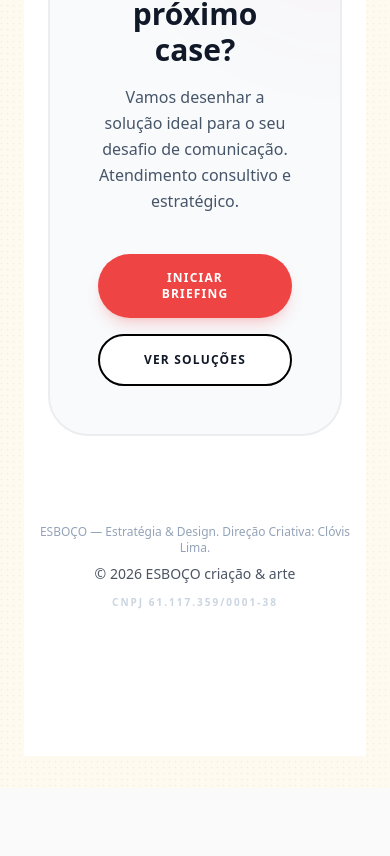
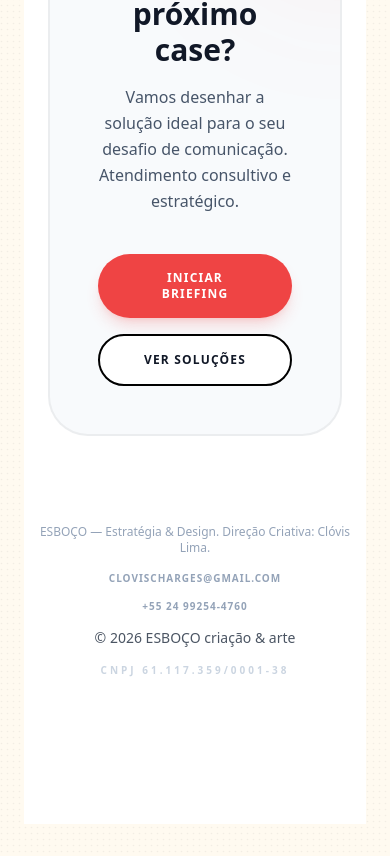
Before and after one commit to alexandrevrabandonada-oss/clovislimacomunicacoes, a Next.js app: page /cases in a window 390 px wide. Shown: the part 3728-4584 px from the top of the page. Before the commit the page ends 4516 px from the top, so only its background shows below. Built offline with nearby package versions, Linux system fonts and the light colour scheme; no server answers.

Commit message:
feat: update contact information (phone & email)

```diff
--- a/src/components/ContactForm.tsx
+++ b/src/components/ContactForm.tsx
@@ -76,8 +76,8 @@ export default function ContactForm() {
   const widgetIdRef = useRef<string | null>(null)
 
   const turnstileSiteKey = process.env.NEXT_PUBLIC_TURNSTILE_SITE_KEY || ''
-  const whatsAppNumber = (process.env.NEXT_PUBLIC_WHATSAPP_NUMBER || '').replace(/\D/g, '')
-  const leadEmail = 'contato@clovislimacomunicacoes.com.br' // Fallback fix
+  const whatsAppNumber = (process.env.NEXT_PUBLIC_WHATSAPP_NUMBER || '5524992544760').replace(/\D/g, '')
+  const leadEmail = 'clovischarges@gmail.com'
   const hasTurnstile = Boolean(turnstileSiteKey)
   const lastAutoMessageRef = useRef('')
   const [selectedPackageLabel, setSelectedPackageLabel] = useState('')
--- a/src/components/Footer.tsx
+++ b/src/components/Footer.tsx
@@ -1,10 +1,15 @@
 export default function Footer() {
   return (
     <footer className="mt-16 py-6 pb-20 md:pb-6 text-center text-sm text-gray-600">
-      <div className="max-w-6xl mx-auto space-y-2">
+      <div className="max-w-6xl mx-auto space-y-3">
         <p className="text-xs text-slate-400 max-w-md mx-auto">ESBOÇO — Estratégia & Design. Direção Criativa: Clóvis Lima.</p>
+        <div className="flex flex-col md:flex-row items-center justify-center gap-2 md:gap-6 text-[10px] font-bold tracking-widest text-slate-400 uppercase">
+           <a href="mailto:clovischarges@gmail.com" className="hover:text-black transition-colors">clovischarges@gmail.com</a>
+           <span className="hidden md:block w-1 h-1 bg-slate-200 rounded-full" />
+           <a href="https://wa.me/5524992544760" className="hover:text-black transition-colors">+55 24 99254-4760</a>
+        </div>
         <p>© {new Date().getFullYear()} ESBOÇO criação & arte</p>
-        <p className="text-[10px] font-bold tracking-[0.2em] text-slate-300 mt-2">CNPJ 61.117.359/0001-38</p>
+        <p className="text-[10px] font-black tracking-[0.3em] text-slate-300 mt-2 uppercase">CNPJ 61.117.359/0001-38</p>
       </div>
     </footer>
   )
```
